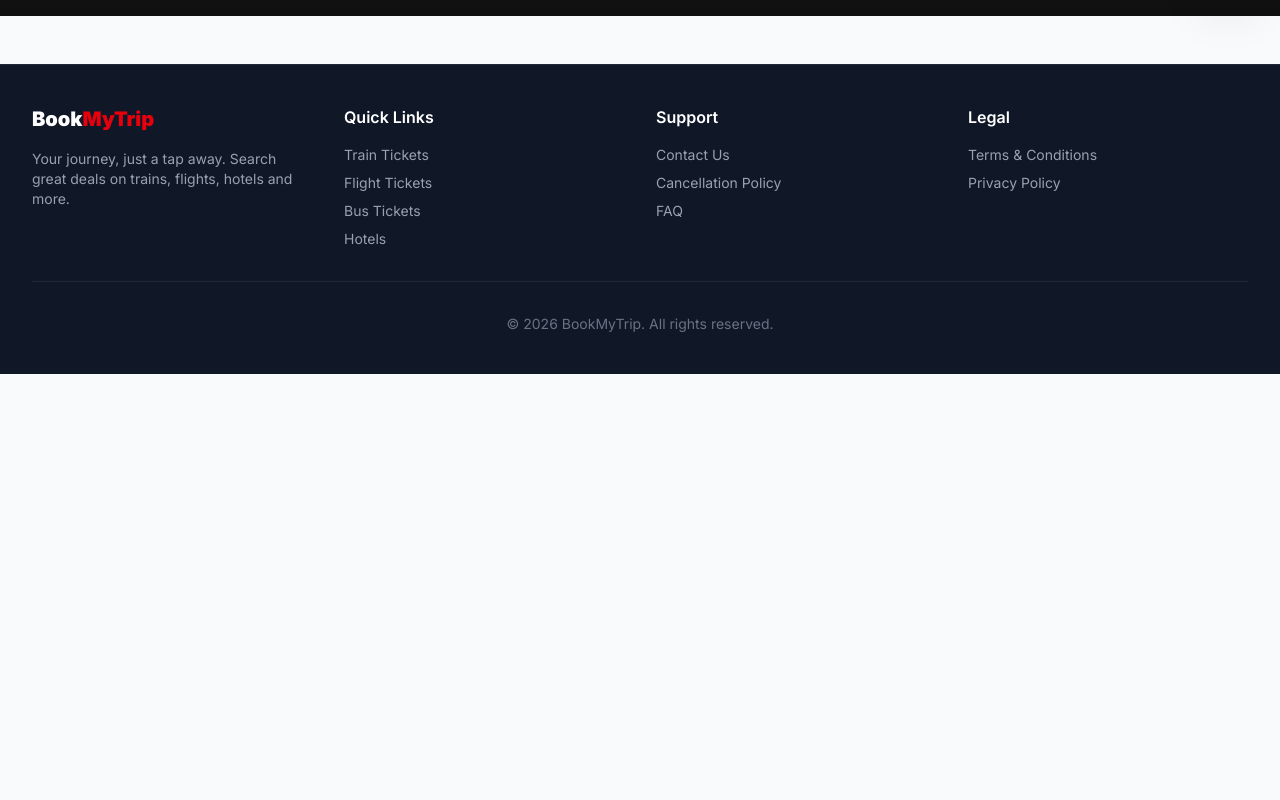
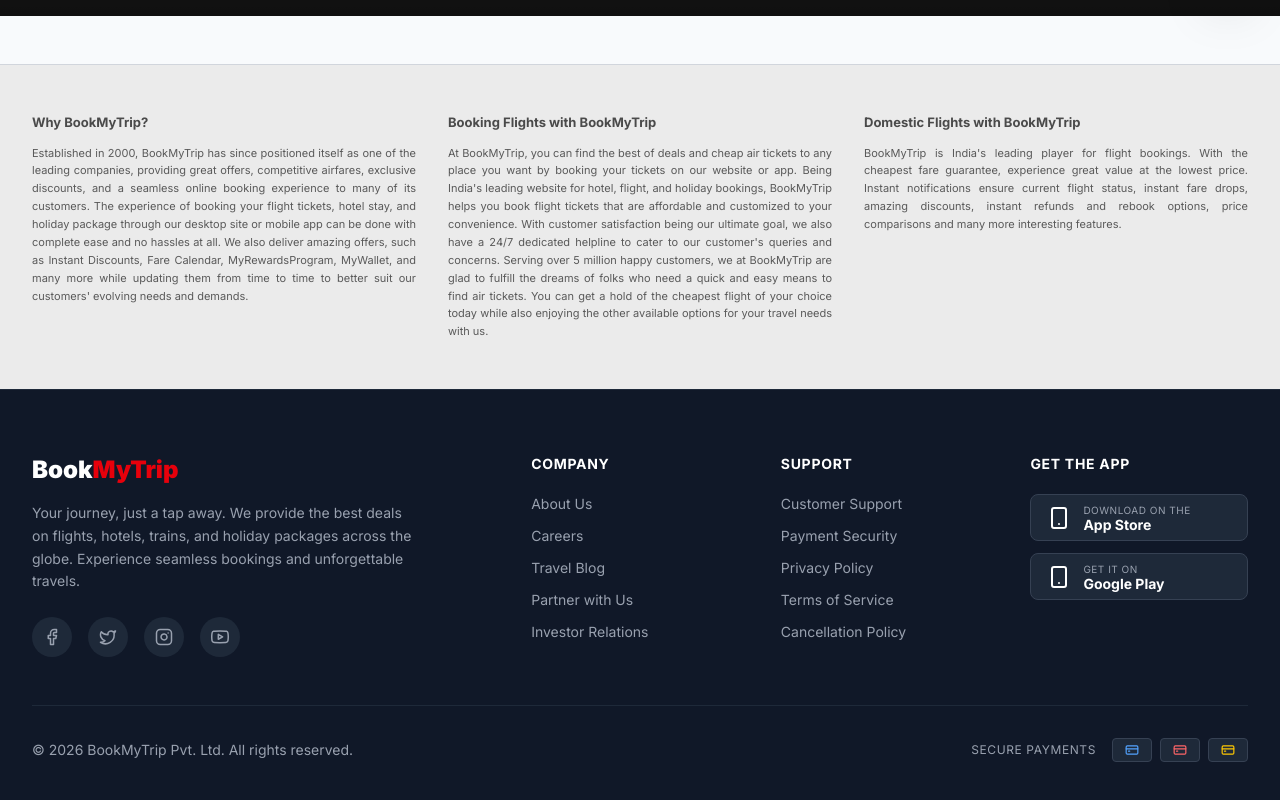
Before and after one commit to lokanathmeher19/BookmyTrip, a React (Vite) app in the folder client/: page /wishlist in a window 1280 px wide. Shown: the part 784-1584 px from the top of the page. Before the commit the page ends 1158 px from the top, so only its background shows below. Built offline with nearby package versions, Linux system fonts and the light colour scheme; grey boxes are pictures that could not be loaded; what @react-pdf/renderer would draw is missing.

Commit message:
Update some Featuers

```diff
--- a/client/src/components/layout/Footer.jsx
+++ b/client/src/components/layout/Footer.jsx
@@ -1,43 +1,121 @@
 import React from 'react';
+import { Smartphone, CreditCard } from 'lucide-react';
+
+const seoParagraphs = [
+  { title: "Why BookMyTrip?", text: "Established in 2000, BookMyTrip has since positioned itself as one of the leading companies, providing great offers, competitive airfares, exclusive discounts, and a seamless online booking experience to many of its customers. The experience of booking your flight tickets, hotel stay, and holiday package through our desktop site or mobile app can be done with complete ease and no hassles at all. We also deliver amazing offers, such as Instant Discounts, Fare Calendar, MyRewardsProgram, MyWallet, and many more while updating them from time to time to better suit our customers' evolving needs and demands." },
+  { title: "Booking Flights with BookMyTrip", text: "At BookMyTrip, you can find the best of deals and cheap air tickets to any place you want by booking your tickets on our website or app. Being India's leading website for hotel, flight, and holiday bookings, BookMyTrip helps you book flight tickets that are affordable and customized to your convenience. With customer satisfaction being our ultimate goal, we also have a 24/7 dedicated helpline to cater to our customer's queries and concerns. Serving over 5 million happy customers, we at BookMyTrip are glad to fulfill the dreams of folks who need a quick and easy means to find air tickets. You can get a hold of the cheapest flight of your choice today while also enjoying the other available options for your travel needs with us." },
+  { title: "Domestic Flights with BookMyTrip", text: "BookMyTrip is India's leading player for flight bookings. With the cheapest fare guarantee, experience great value at the lowest price. Instant notifications ensure current flight status, instant fare drops, amazing discounts, instant refunds and rebook options, price comparisons and many more interesting features." }
+];
 
 const Footer = () => {
   return (
-    <footer className="bg-gray-900 border-t border-gray-800 mt-12 py-10">
-      <div className="max-w-7xl mx-auto px-4 sm:px-6 lg:px-8">
-        <div className="grid grid-cols-1 md:grid-cols-4 gap-8">
+    <footer className="mt-12">
+      {/* 3-Column SEO Paragraphs Section */}
+      <div className="bg-[#ebebeb] py-12 border-t border-gray-300">
+        <div className="max-w-7xl mx-auto px-4 sm:px-6 lg:px-8">
+          <div className="grid grid-cols-1 md:grid-cols-3 gap-8">
+            {seoParagraphs.map((para, idx) => (
+              <div key={idx}>
+                <h5 className="font-bold text-[#4a4a4a] text-[13px] mb-3">{para.title}</h5>
+                <p className="text-[11px] text-[#4a4a4a] leading-relaxed text-justify opacity-90">
+                  {para.text}
+                </p>
+              </div>
+            ))}
+          </div>
+        </div>
+      </div>
+
+      {/* Main Dark Footer */}
+      <div className="bg-gray-900 border-t border-gray-800 text-gray-400">
+        <div className="max-w-7xl mx-auto px-4 sm:px-6 lg:px-8 py-16">
+        <div className="grid grid-cols-1 md:grid-cols-2 lg:grid-cols-5 gap-8 mb-12">
+
+          {/* Brand & Social */}
+          <div className="lg:col-span-2">
+            <h3 className="text-2xl font-black text-white mb-4"><span className="text-white">Book</span><span className="text-red-600">MyTrip</span></h3>
+            <p className="text-sm leading-relaxed max-w-sm mb-6">
+              Your journey, just a tap away. We provide the best deals on flights, hotels, trains, and holiday packages across the globe. Experience seamless bookings and unforgettable travels.
+            </p>
+            <div className="flex space-x-4">
+              <a href="#" className="w-10 h-10 rounded-full bg-gray-800 flex items-center justify-center hover:bg-red-600 hover:text-white transition-all">
+                <svg xmlns="http://www.w3.org/2000/svg" width="18" height="18" viewBox="0 0 24 24" fill="none" stroke="currentColor" strokeWidth="2" strokeLinecap="round" strokeLinejoin="round"><path d="M18 2h-3a5 5 0 0 0-5 5v3H7v4h3v8h4v-8h3l1-4h-4V7a1 1 0 0 1 1-1h3z"></path></svg>
+              </a>
+              <a href="#" className="w-10 h-10 rounded-full bg-gray-800 flex items-center justify-center hover:bg-red-600 hover:text-white transition-all">
+                <svg xmlns="http://www.w3.org/2000/svg" width="18" height="18" viewBox="0 0 24 24" fill="none" stroke="currentColor" strokeWidth="2" strokeLinecap="round" strokeLinejoin="round"><path d="M22 4s-.7 2.1-2 3.4c1.6 10-9.4 17.3-18 11.6 2.2.1 4.4-.6 6-2C3 15.5.5 9.6 3 5c2.2 2.6 5.6 4.1 9 4-.9-4.2 4-6.6 7-3.8 1.1 0 3-1.2 3-1.2z"></path></svg>
+              </a>
+              <a href="#" className="w-10 h-10 rounded-full bg-gray-800 flex items-center justify-center hover:bg-red-600 hover:text-white transition-all">
+                <svg xmlns="http://www.w3.org/2000/svg" width="18" height="18" viewBox="0 0 24 24" fill="none" stroke="currentColor" strokeWidth="2" strokeLinecap="round" strokeLinejoin="round"><rect x="2" y="2" width="20" height="20" rx="5" ry="5"></rect><path d="M16 11.37A4 4 0 1 1 12.63 8 4 4 0 0 1 16 11.37z"></path><line x1="17.5" y1="6.5" x2="17.51" y2="6.5"></line></svg>
+              </a>
+              <a href="#" className="w-10 h-10 rounded-full bg-gray-800 flex items-center justify-center hover:bg-red-600 hover:text-white transition-all">
+                <svg xmlns="http://www.w3.org/2000/svg" width="18" height="18" viewBox="0 0 24 24" fill="none" stroke="currentColor" strokeWidth="2" strokeLinecap="round" strokeLinejoin="round"><path d="M22.54 6.42a2.78 2.78 0 0 0-1.94-2C18.88 4 12 4 12 4s-6.88 0-8.6.46a2.78 2.78 0 0 0-1.94 2A29 29 0 0 0 1 11.75a29 29 0 0 0 .46 5.33 2.78 2.78 0 0 0 1.94 2c1.72.46 8.6.46 8.6.46s6.88 0 8.6-.46a2.78 2.78 0 0 0 1.94-2 29 29 0 0 0 .46-5.33 29 29 0 0 0-.46-5.33z"></path><polygon points="9.75 15.02 15.5 11.75 9.75 8.48 9.75 15.02"></polygon></svg>
+              </a>
+            </div>
+          </div>
+
+          {/* Company */}
           <div>
-            <h3 className="text-xl font-black text-white mb-4"><span className="text-white">Book</span><span className="text-red-600">MyTrip</span></h3>
-            <p className="text-sm text-gray-400">
-              Your journey, just a tap away. Search great deals on trains, flights, hotels and more.
-            </p>
-          </div>
-          <div>
-            <h4 className="font-semibold text-white mb-4">Quick Links</h4>
-            <ul className="space-y-2 text-sm text-gray-400">
-              <li><a href="#" className="hover:text-red-500 transition-colors">Train Tickets</a></li>
-              <li><a href="#" className="hover:text-red-500 transition-colors">Flight Tickets</a></li>
-              <li><a href="#" className="hover:text-red-500 transition-colors">Bus Tickets</a></li>
-              <li><a href="#" className="hover:text-red-500 transition-colors">Hotels</a></li>
+            <h4 className="font-bold text-white mb-5 uppercase text-sm tracking-wider">Company</h4>
+            <ul className="space-y-3 text-sm">
+              <li><a href="#" className="hover:text-red-500 transition-colors">About Us</a></li>
+              <li><a href="#" className="hover:text-red-500 transition-colors">Careers</a></li>
+              <li><a href="#" className="hover:text-red-500 transition-colors">Travel Blog</a></li>
+              <li><a href="#" className="hover:text-red-500 transition-colors">Partner with Us</a></li>
+              <li><a href="#" className="hover:text-red-500 transition-colors">Investor Relations</a></li>
             </ul>
           </div>
+
+          {/* Support */}
           <div>
-            <h4 className="font-semibold text-white mb-4">Support</h4>
-            <ul className="space-y-2 text-sm text-gray-400">
-              <li><a href="#" className="hover:text-red-500 transition-colors">Contact Us</a></li>
+            <h4 className="font-bold text-white mb-5 uppercase text-sm tracking-wider">Support</h4>
+            <ul className="space-y-3 text-sm">
+              <li><a href="#" className="hover:text-red-500 transition-colors">Customer Support</a></li>
+              <li><a href="#" className="hover:text-red-500 transition-colors">Payment Security</a></li>
+              <li><a href="#" className="hover:text-red-500 transition-colors">Privacy Policy</a></li>
+              <li><a href="#" className="hover:text-red-500 transition-colors">Terms of Service</a></li>
               <li><a href="#" className="hover:text-red-500 transition-colors">Cancellation Policy</a></li>
-              <li><a href="#" className="hover:text-red-500 transition-colors">FAQ</a></li>
             </ul>
           </div>
+
+          {/* Newsletter / App */}
           <div>
-            <h4 className="font-semibold text-white mb-4">Legal</h4>
-            <ul className="space-y-2 text-sm text-gray-400">
-              <li><a href="#" className="hover:text-red-500 transition-colors">Terms & Conditions</a></li>
-              <li><a href="#" className="hover:text-red-500 transition-colors">Privacy Policy</a></li>
-            </ul>
+            <h4 className="font-bold text-white mb-5 uppercase text-sm tracking-wider">Get the App</h4>
+            <div className="flex flex-col space-y-3 mb-6">
+              <a href="#" className="flex items-center gap-3 bg-gray-800 px-4 py-2 rounded-lg hover:bg-gray-700 transition-colors border border-gray-700">
+                <Smartphone size={24} className="text-white" />
+                <div>
+                  <div className="text-[10px] uppercase tracking-wider">Download on the</div>
+                  <div className="text-white font-bold text-sm leading-none">App Store</div>
+                </div>
+              </a>
+              <a href="#" className="flex items-center gap-3 bg-gray-800 px-4 py-2 rounded-lg hover:bg-gray-700 transition-colors border border-gray-700">
+                <Smartphone size={24} className="text-white" />
+                <div>
+                  <div className="text-[10px] uppercase tracking-wider">GET IT ON</div>
+                  <div className="text-white font-bold text-sm leading-none">Google Play</div>
+                </div>
+              </a>
+            </div>
+          </div>
+
+        </div>
+
+        {/* Bottom Bar */}
+        <div className="pt-8 border-t border-gray-800 flex flex-col md:flex-row justify-between items-center gap-4">
+          <div className="text-sm">
+            &copy; {new Date().getFullYear()} BookMyTrip Pvt. Ltd. All rights reserved.
+          </div>
+
+          {/* Payment Methods */}
+          <div className="flex items-center gap-2">
+            <span className="text-xs mr-2 uppercase tracking-wider">Secure Payments</span>
+            <div className="flex gap-2">
+              <div className="w-10 h-6 bg-gray-800 rounded flex items-center justify-center border border-gray-700"><CreditCard size={14} className="text-blue-400" /></div>
+              <div className="w-10 h-6 bg-gray-800 rounded flex items-center justify-center border border-gray-700"><CreditCard size={14} className="text-red-400" /></div>
+              <div className="w-10 h-6 bg-gray-800 rounded flex items-center justify-center border border-gray-700"><CreditCard size={14} className="text-yellow-400" /></div>
+            </div>
           </div>
         </div>
-        <div className="mt-8 pt-8 border-t border-gray-800 text-center text-sm text-gray-500">
-          &copy; {new Date().getFullYear()} BookMyTrip. All rights reserved.
         </div>
       </div>
     </footer>
```
